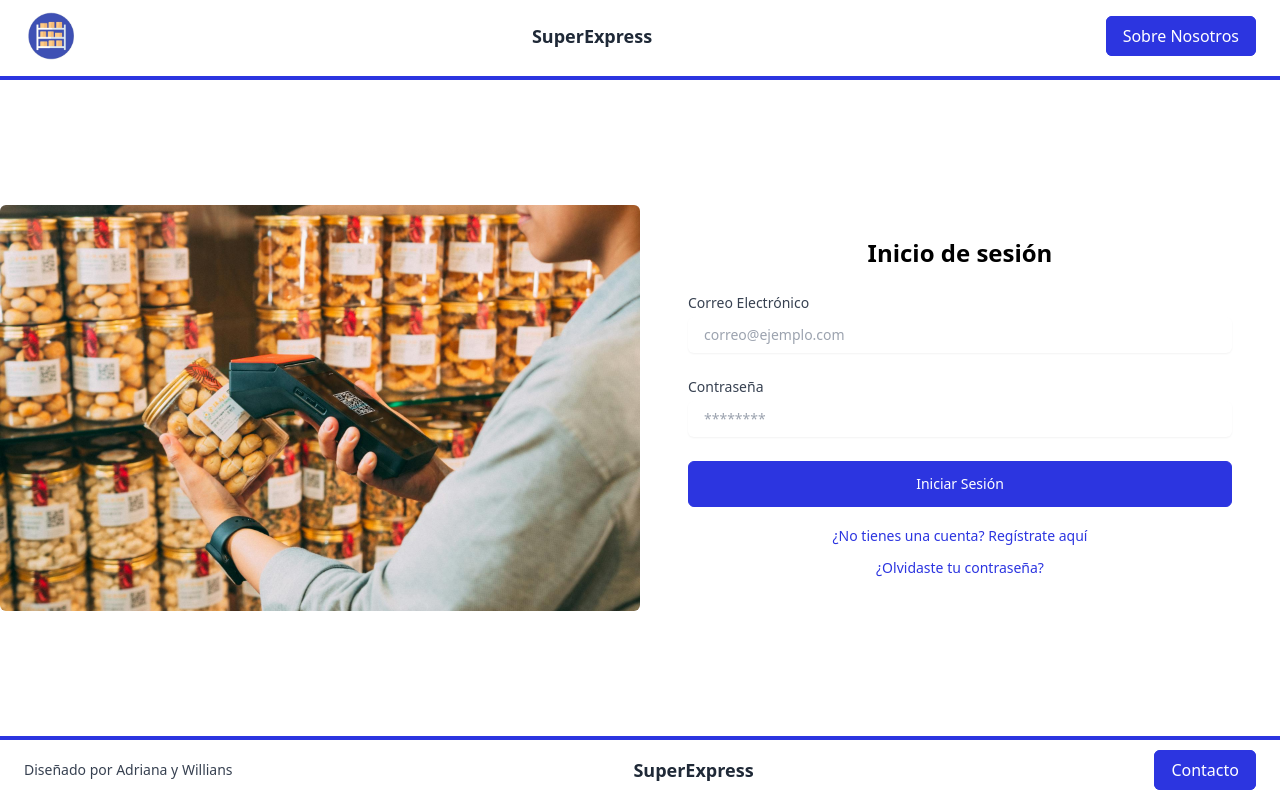
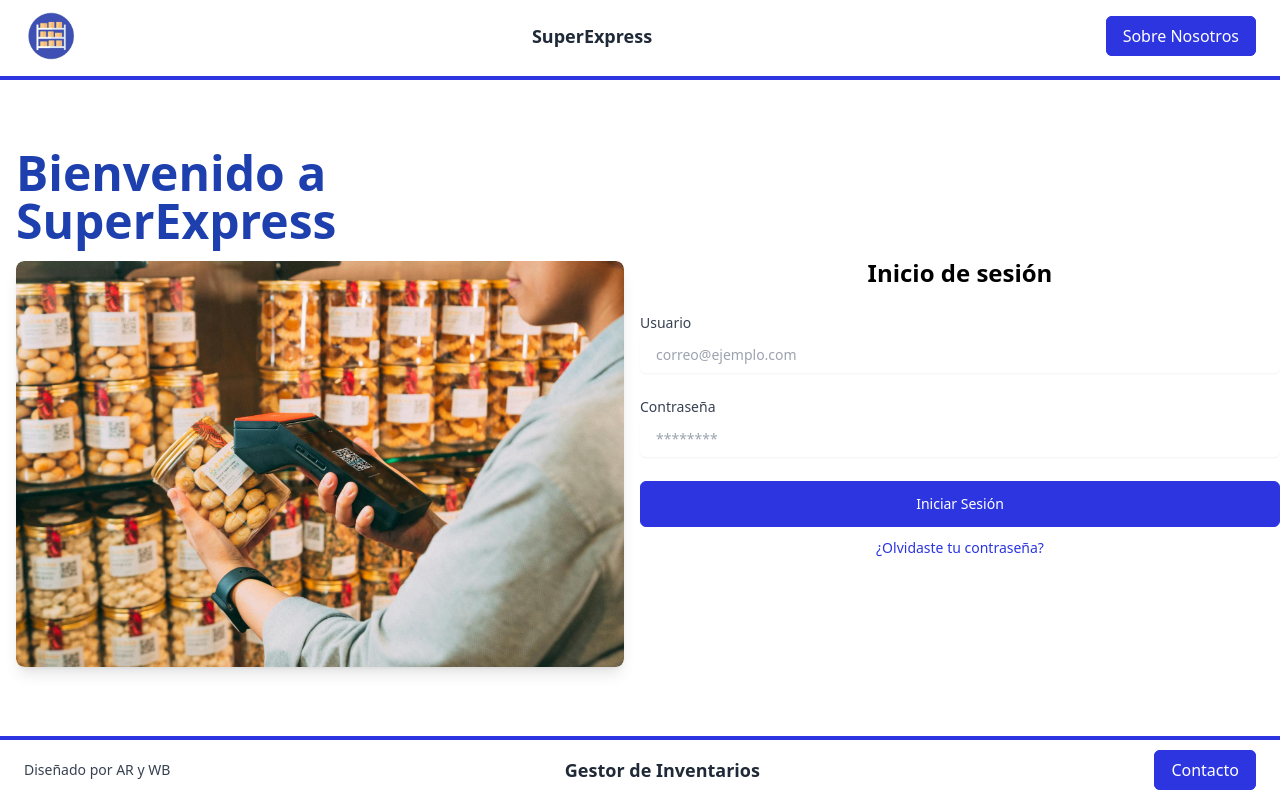
Before and after one commit to Willians-Dev/superexpress, a React (Vite) app in the folder FRONTEND/: page / in a window 1280 px wide. Built offline with nearby package versions, Linux system fonts and the light colour scheme.

Commit message:
fix: cambios en los estilos de la pagina de login

```diff
--- a/FRONTEND/src/components/Footer.jsx
+++ b/FRONTEND/src/components/Footer.jsx
@@ -7,12 +7,12 @@ const Footer = () => {
       <div className="container mx-auto flex justify-between items-center px-6">
         {/* Left side - Designed by */}
         <div className="text-sm text-gray-700">
-          Diseñado por Adriana y Willians
+          Diseñado por AR y WB
         </div>
 
         {/* Center - Name */}
         <div className="text-lg font-semibold text-gray-800">
-          <h1>SuperExpress</h1>
+          <h1>Gestor de Inventarios</h1>
         </div>
 
         {/* Right side - Contact button */}
--- a/FRONTEND/src/components/LoginInfo.jsx
+++ b/FRONTEND/src/components/LoginInfo.jsx
@@ -1,13 +1,24 @@
+// FRONTEND/src/components/LoginInfo.jsx
 import React from 'react';
 
 const LoginInfo = () => {
   return (
-    <aside className="relative hidden lg:block lg:col-span-5 xl:col-span-6">
-      <img
-        alt="background"
-        src="/login.jpg" // Cambia la ruta a la imagen ubicada en 'FRONTEND/public'
-        className="absolute inset-0 h-full w-full object-cover rounded-md"
-      />
+    <aside className="relative hidden lg:block lg:col-span-5 xl:col-span-6 p-4">
+      {/* Título arriba */}
+      <div className="mb-4">
+        <h2 className="text-3xl font-bold text-blue-800 sm:text-4xl md:text-5xl">
+          Bienvenido a SuperExpress
+        </h2>
+      </div>
+
+      {/* Imagen debajo del título */}
+      <div className="h-full w-full rounded-lg overflow-hidden shadow-lg">
+        <img
+          alt="background"
+          src="/login.jpg"  // Asegúrate de que esta ruta sea correcta y que la imagen esté en la carpeta public
+          className="h-full w-full object-cover rounded-lg"
+        />
+      </div>
     </aside>
   );
 };
--- /dev/null
+++ b/FRONTEND/src/components/LoginRegister.jsx
@@ -0,0 +1,86 @@
+// FRONTEND/src/components/LoginRegister.jsx
+import React, { useState } from 'react';
+import { useNavigate, Link } from 'react-router-dom';
+
+const LoginRegister = () => {
+  const [email, setEmail] = useState('');
+  const [password, setPassword] = useState('');
+  const [error, setError] = useState('');
+  const navigate = useNavigate();
+
+  const handleLogin = async () => {
+    if (!email || !password) {
+      setError('Debe ingresar credenciales válidas');
+      return;
+    }
+
+    try {
+      const response = await fetch('http://localhost:5000/api/login', {
+        method: 'POST',
+        headers: { 'Content-Type': 'application/json' },
+        body: JSON.stringify({ correo: email, contrasena: password }),
+      });
+
+      const data = await response.json();
+
+      if (response.ok) {
+        localStorage.setItem('token', data.token);
+        navigate('/dashboard');
+      } else {
+        setError(data.message);
+      }
+    } catch (error) {
+      setError('Error al iniciar sesión');
+    }
+  };
+
+  return (
+    <div className="max-w-xl lg:max-w-3xl w-full">
+      <h2 className="text-2xl font-bold mb-6 text-center">Inicio de sesión</h2>
+      <form className="grid grid-cols-6 gap-6">
+        <div className="col-span-6">
+          <label htmlFor="Email" className="block text-sm font-medium text-gray-700">Usuario</label>
+          <input
+            type="email"
+            id="Email"
+            name="email"
+            className="mt-1 w-full rounded-md border-gray-200 bg-white text-sm text-gray-700 shadow-sm px-4 py-2"
+            placeholder="correo@ejemplo.com"
+            value={email}
+            onChange={(e) => setEmail(e.target.value)}
+          />
+        </div>
+
+        <div className="col-span-6">
+          <label htmlFor="Password" className="block text-sm font-medium text-gray-700">Contraseña</label>
+          <input
+            type="password"
+            id="Password"
+            name="password"
+            className="mt-1 w-full rounded-md border-gray-200 bg-white text-sm text-gray-700 shadow-sm px-4 py-2"
+            placeholder="********"
+            value={password}
+            onChange={(e) => setPassword(e.target.value)}
+          />
+        </div>
+
+        {error && <p className="col-span-6 text-red-500 text-sm mt-2">{error}</p>}
+
+        <div className="col-span-6">
+          <button
+            type="button"
+            onClick={handleLogin}
+            className="w-full inline-block shrink-0 rounded-md border border-[#2C35E0FF] bg-[#2C35E0FF] px-12 py-3 text-sm font-medium text-white transition hover:bg-transparent hover:text-[#2C35E0FF] focus:outline-none focus:ring active:text-blue-500"
+          >
+            Iniciar Sesión
+          </button>
+        </div>
+      </form>
+      <div className="mt-2 text-center">
+        <Link to="/recuperar-password" className="text-sm text-[#2C35E0FF] hover:underline">¿Olvidaste tu contraseña?</Link>
+      </div>
+    </div>
+  );
+};
+
+export default LoginRegister;
--- /dev/null
+++ b/FRONTEND/src/layouts/LoginLayout.jsx
@@ -0,0 +1,27 @@
+// FRONTEND/src/layouts/LoginLayout.jsx
+import React from 'react';
+import Header from '../components/Header';
+import Footer from '../components/Footer';
+import LoginInfo from '../components/LoginInfo';  // Verifica la ruta correcta
+import LoginRegister from '../components/LoginRegister';  // Verifica la ruta correcta
+
+const LoginLayout = () => {
+  return (
+    <div className="flex flex-col min-h-screen">
+      <Header />
+      <section className="flex-grow flex items-center justify-center bg-white">
+        <div className="lg:grid lg:grid-cols-12 lg:w-full">
+          <div className="lg:col-span-5 xl:col-span-6">
+            <LoginInfo />
+          </div>
+          <div className="lg:col-span-7 xl:col-span-6 flex items-center justify-center">
+            <LoginRegister />
+          </div>
+        </div>
+      </section>
+      <Footer />
+    </div>
+  );
+};
+
+export default LoginLayout;
--- a/FRONTEND/src/pages/LoginPage.jsx
+++ b/FRONTEND/src/pages/LoginPage.jsx
@@ -1,122 +1,9 @@
-import React, { useState } from 'react';
-import { useNavigate, Link } from 'react-router-dom';
-import Header from '../components/Header'; // Asegúrate de la ruta correcta
-import Footer from '../components/Footer'; // Asegúrate de la ruta correcta
-import LoginInfo from '../components/LoginInfo'; // Asegúrate de la ruta correcta
+// FRONTEND/src/pages/LoginPage.jsx
+import React from 'react';
+import LoginLayout from '../layouts/LoginLayout';  // Verifica la ruta correcta
 
 const LoginPage = () => {
-  const [email, setEmail] = useState('');
-  const [password, setPassword] = useState('');
-  const [error, setError] = useState('');
-  const navigate = useNavigate();
-
-  const handleLogin = async () => {
-    if (!email || !password) {
-      setError('Debe ingresar credenciales válidas');
-      return;
-    }
-
-    try {
-      const response = await fetch('http://localhost:5000/api/login', {
-        method: 'POST',
-        headers: {
-          'Content-Type': 'application/json',
-        },
-        body: JSON.stringify({ correo: email, contrasena: password }),
-      });
-
-      const data = await response.json();
-
-      if (response.ok) {
-        // Almacenar el token JWT en localStorage
-        localStorage.setItem('token', data.token);
-        navigate('/dashboard'); // Redirigir al dashboard
-      } else {
-        setError(data.message); // Mostrar el mensaje de error del backend
-      }
-    } catch (error) {
-      setError('Error al iniciar sesión');
-    }
-  };
-
-  return (
-    <div className="flex flex-col min-h-screen">
-      <Header /> {/* Aquí se integra el Header */}
-
-      {/* La sección crece para llenar el espacio disponible */}
-      <section className="flex-grow flex items-center justify-center bg-white">
-        <div className="lg:grid lg:grid-cols-12 lg:w-full">
-          <LoginInfo /> {/* Aquí se integra el nuevo componente LoginInfo */}
-
-          <main className="flex items-center justify-center px-8 py-8 sm:px-12 lg:col-span-7 xl:col-span-6">
-            <div className="max-w-xl lg:max-w-3xl w-full">
-              <h2 className="text-2xl font-bold mb-6 text-center">Inicio de sesión</h2>
-              <form className="grid grid-cols-6 gap-6">
-                <div className="col-span-6">
-                  <label htmlFor="Email" className="block text-sm font-medium text-gray-700">
-                    Correo Electrónico
-                  </label>
-                  <input
-                    type="email"
-                    id="Email"
-                    name="email"
-                    className="mt-1 w-full rounded-md border-gray-200 bg-white text-sm text-gray-700 shadow-sm px-4 py-2"
-                    placeholder="correo@ejemplo.com"
-                    value={email}
-                    onChange={(e) => setEmail(e.target.value)}
-                  />
-                </div>
-
-                <div className="col-span-6">
-                  <label htmlFor="Password" className="block text-sm font-medium text-gray-700">
-                    Contraseña
-                  </label>
-                  <input
-                    type="password"
-                    id="Password"
-                    name="password"
-                    className="mt-1 w-full rounded-md border-gray-200 bg-white text-sm text-gray-700 shadow-sm px-4 py-2"
-                    placeholder="********"
-                    value={password}
-                    onChange={(e) => setPassword(e.target.value)}
-                  />
-                </div>
-
-                {error && (
-                  <p className="col-span-6 text-red-500 text-sm mt-2">{error}</p>
-                )}
-
-                <div className="col-span-6">
-                  <button
-                    type="button"
-                    onClick={handleLogin}
-                    className="w-full inline-block shrink-0 rounded-md border border-[#2C35E0FF] bg-[#2C35E0FF] px-12 py-3 text-sm font-medium text-white transition hover:bg-transparent hover:text-[#2C35E0FF] focus:outline-none focus:ring active:text-blue-500"
-                  >
-                    Iniciar Sesión
-                  </button>
-                </div>
-              </form>
-
-              {/* Links adicionales */}
-              <div className="mt-4 text-center">
-                <Link to="/registro" className="text-sm text-[#2C35E0FF] hover:underline">
-                  ¿No tienes una cuenta? Regístrate aquí
-                </Link>
-              </div>
-
-              <div className="mt-2 text-center">
-                <Link to="/recuperar-password" className="text-sm text-[#2C35E0FF] hover:underline">
-                  ¿Olvidaste tu contraseña?
-                </Link>
-              </div>
-            </div>
-          </main>
-        </div>
-      </section>
-
-      <Footer /> {/* Aquí se integra el Footer */}
-    </div>
-  );
+  return <LoginLayout />;
 };
 
 export default LoginPage;
--- a/FRONTEND/tailwind.config.js
+++ b/FRONTEND/tailwind.config.js
@@ -1,4 +1,4 @@
-module.exports = {
+export default {
   content: [
     "./index.html",
     "./src/**/*.{js,jsx,ts,tsx}",
@@ -7,4 +7,4 @@ module.exports = {
     extend: {},
   },
   plugins: [],
-}
+};
```
Also changed, not shown: 1 other file (tests, documents, lock files or other folders).
